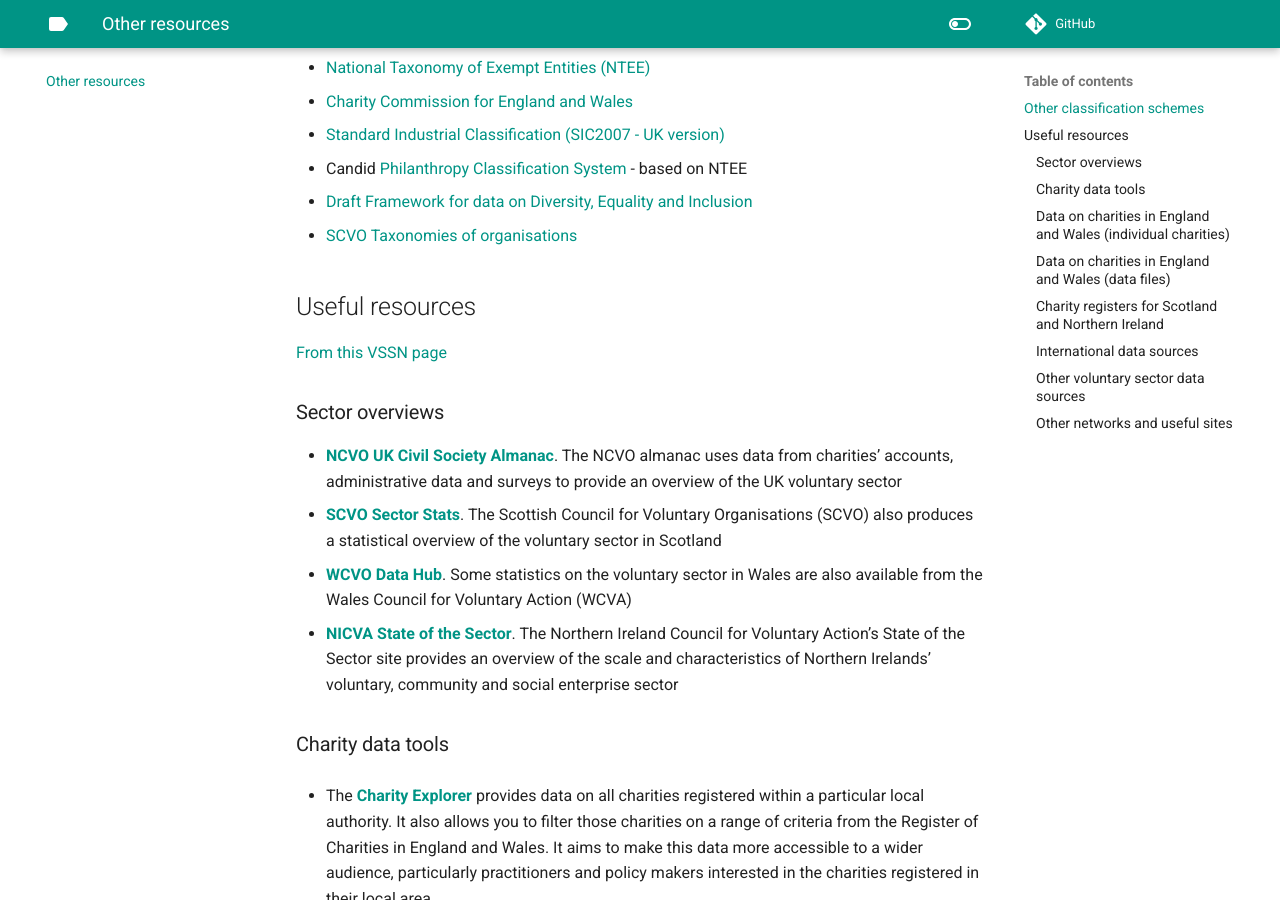
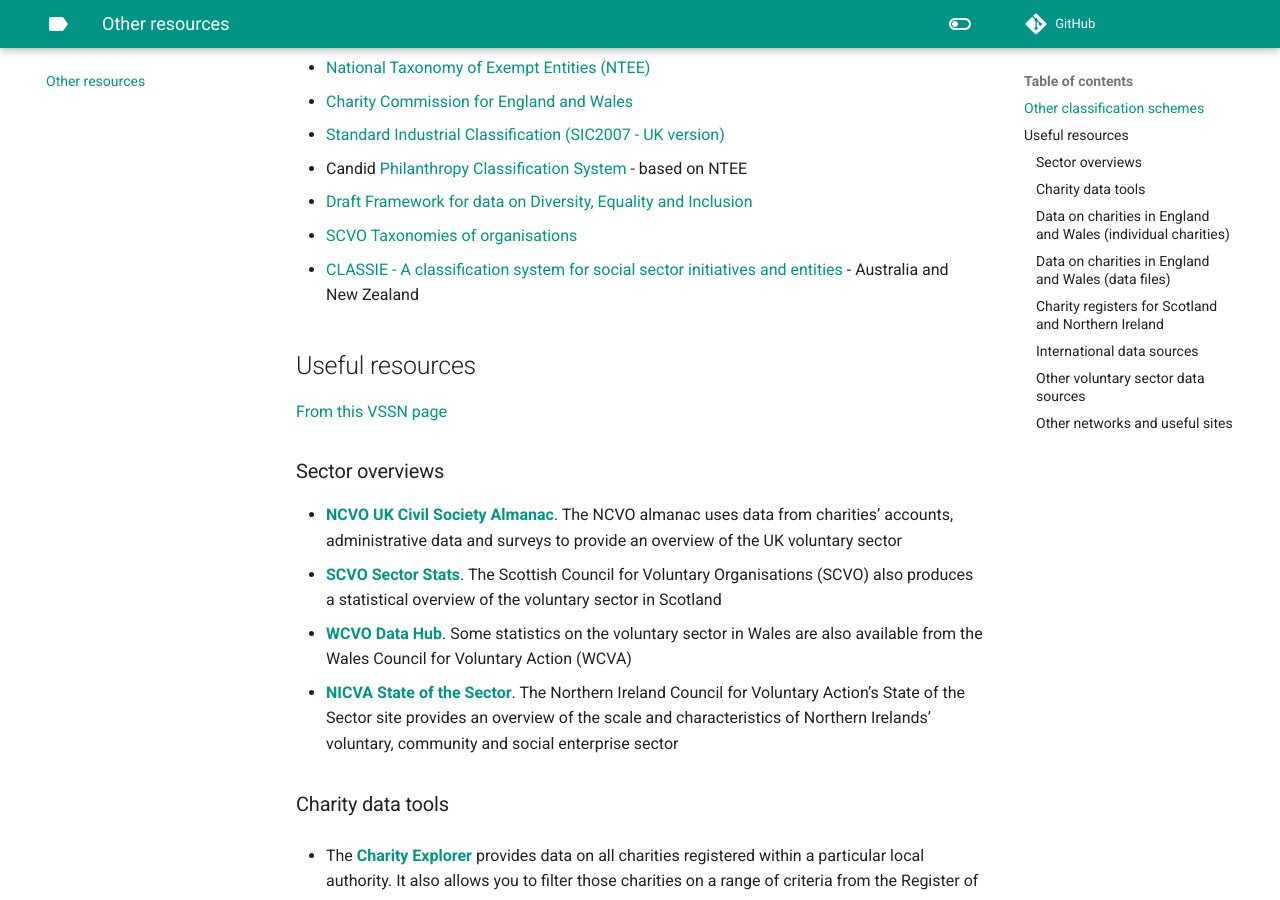
Before and after one commit to charity-classification/ukcat, an MkDocs documentation site: the page built from docs/other-work.md, in a window 1280 px wide and 900 px high, scrolled down 374 px. Built offline with MkDocs 1.6.1 and Material for MkDocs 9.7.7, drawn with Linux system fonts in a browser that asks for light colours; comment, search, counter and statistics services are not loaded.

Commit message:
add classie

```diff
--- a/docs/other-work.md
+++ b/docs/other-work.md
@@ -14,6 +14,7 @@
 - Candid [Philanthropy Classification System](https://taxonomy.candid.org/resources/downloads/full-pcs-taxonomy-with-definitions) - based on NTEE
 - [Draft Framework for data on Diversity, Equality and Inclusion](https://www.tsiconsultancy.com/updated-dei-data-group-population-framework/)
 - [SCVO Taxonomies of organisations](https://github.com/scvodigital/taxonomies)
+- [CLASSIE - A classification system for social sector initiatives and entities](https://www.ourcommunity.com.au/classie) - Australia and New Zealand
 
 ## Useful resources
 
```
